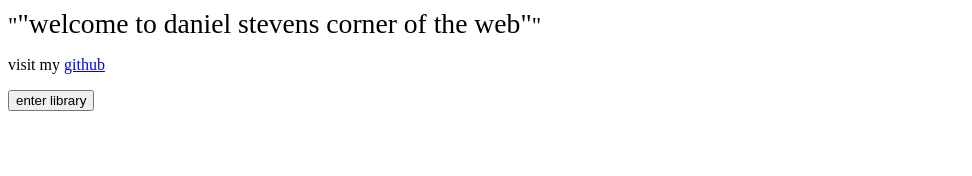
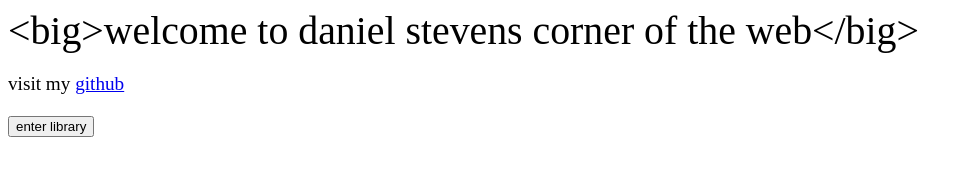
Before and after one commit to daniel-stevens/daniel-stevens.github.io, a plain HTML site: page index.html in a window 1280 px wide. Shown: the whole page, without its empty margins (0-972 px from the left). Drawn offline with Linux system fonts and the light colour scheme.

Commit message:
make it bigger

```diff
--- a/index.html
+++ b/index.html
@@ -4,7 +4,7 @@
     <title>daniel-stevens</title>
 </head>
 <body>
-    <big><big>"<big>"welcome to daniel stevens corner of the web"</big>"</big></big>
+<big><big><big><big><big>&lt;big&gt;welcome to daniel stevens corner of the web&lt;/big&gt;</big></big></big></big>
     <p>visit my <a href="https://github.com/daniel-stevens">github</a></p>
     <p><a href="library.html"><button type="button">enter library</button></a></p>
 </body>
```
